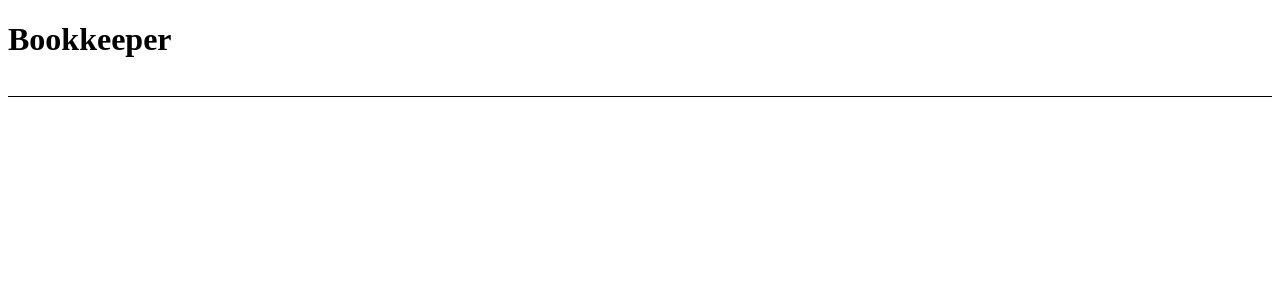
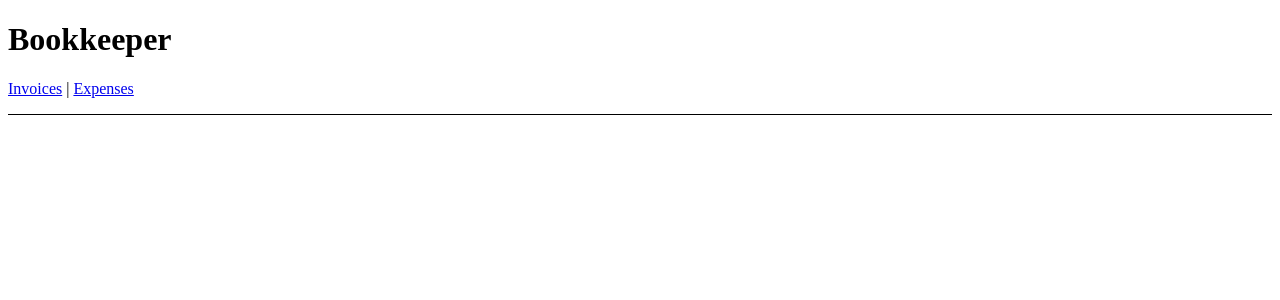
Before and after one commit to denisso/Example-Bookeeper-React-router, a JavaScript app: page / in a window 1280 px wide. Shown: the top 300 px of the page. Built offline with nearby package versions, Linux system fonts and the light colour scheme.

Commit message:
add some links

```diff
--- a/src/App.js
+++ b/src/App.js
@@ -1,3 +1,4 @@
+import { Link } from "react-router-dom";
 export default function App() {
   return (
     <div>
@@ -8,6 +9,8 @@
           paddingBottom: "1rem"
         }}
       >
+        <Link to="/invoices">Invoices</Link> |{" "}
+        <Link to="/expenses">Expenses</Link>
       </nav>
     </div>
   );
```
